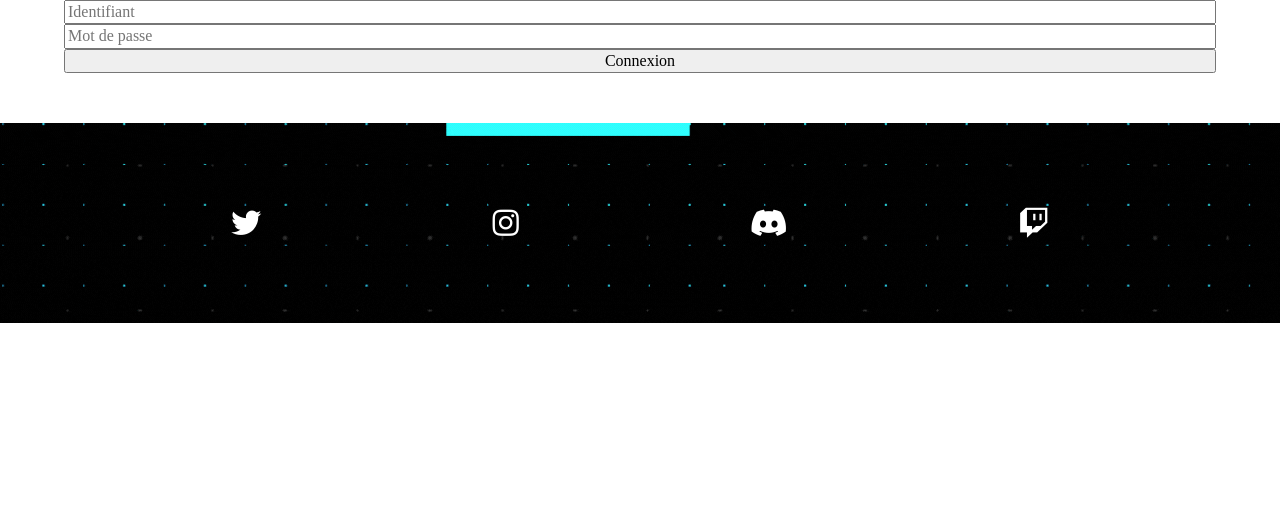
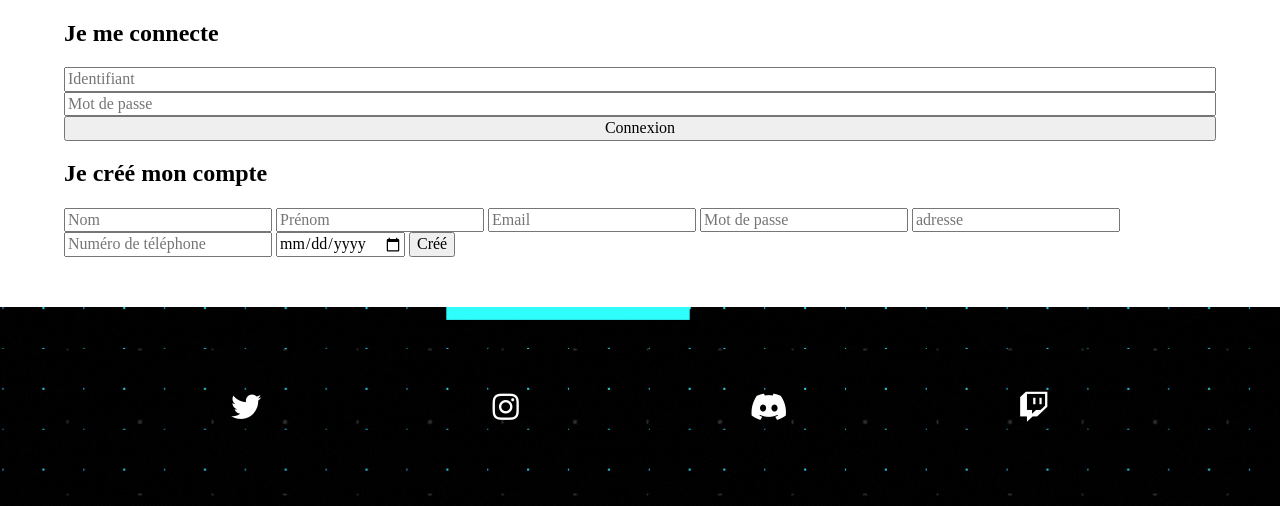
Before and after one commit to antoinevrs/twitch, a PHP site: page /view/login.php in a window 1280 px wide. Shown: the part 250-756 px from the top of the page. Run offline with PHP 8.4, Linux system fonts and the light colour scheme.

Commit message:
31/05/2022 matin

```diff
--- a/controller/login.php
+++ b/controller/login.php
@@ -1,3 +1,3 @@
 <?php
 
-require './view/account.php';
+require './view/login.php';
--- a/index.php
+++ b/index.php
@@ -26,6 +26,10 @@ switch($page){
         require './controller/cart.php';
         break;
 
+    case 'login' :
+        require './controller/login.php';
+        break;
+
     default :
         require './controller/home.php';
 }
--- a/view/cart.php
+++ b/view/cart.php
@@ -1,5 +1,7 @@
 <?php
 ob_start();
+
+session_start();
 ?>
 
 <h1>Le panier</h1>
--- a/view/home.php
+++ b/view/home.php
@@ -1,5 +1,7 @@
 <?php
 ob_start();
+
+session_start();
 ?>
 
 <h1>Bienvenue</h1>
--- a/view/loadout.php
+++ b/view/loadout.php
@@ -1,5 +1,7 @@
 <?php
 ob_start();
+
+session_start();
 ?>
 
 <h1>La page loadout</h1>
--- a/view/login.php
+++ b/view/login.php
@@ -1,19 +1,30 @@
 <?php
 ob_start();
 
-//les session prennent la valeur du formulaire pour se connecter direct a la page compte apres inscription
-    /*$_SESSION['Auth']=$_POST['compte'];
-    $_SESSION['name']=$_POST['login'];
-    $auth = '<h2>Merci de vous être enregistré !</h2>';*/
+if(isset($auth)) echo $auth;
 
 ?>
 
-<form class="form" method="POST">
+<h2>Je me connecte</h2>
+
+<form action="index.php?page=account" class="form" method="POST">
     <input type="text" name="name" placeholder="Identifiant">
     <input type="password" name="pwd" placeholder="Mot de passe">
     <input type="submit" value="Connexion"/>
 </form>
 
+<h2>Je créé mon compte</h2>
+
+<form>
+    <input type="text" name="lastname" placeholder="Nom"/>
+    <input type="text" name="firstname" placeholder="Prénom"/>
+    <input type="text" name="mail" placeholder="Email"/>
+    <input type="text" name="password" placeholder="Mot de passe"/>
+    <input type="text" name="address" placeholder="adresse"/>
+    <input type="number" name="phone" placeholder="Numéro de téléphone"/>
+    <input type="date" name="birthdate"/>
+    <input type="submit" value="Créé"/>
+</form>
 
 <?php
 $content = ob_get_clean();
--- a/view/planning.php
+++ b/view/planning.php
@@ -1,5 +1,7 @@
 <?php
 ob_start();
+
+session_start();
 ?>
 
 <h1>Planning</h1>
--- a/view/shop.php
+++ b/view/shop.php
@@ -1,5 +1,7 @@
 <?php
 ob_start();
+
+session_start();
 
 echo '<h1>La boutique</h1>';
 
```
Also changed, not shown: view/account.php (+37 -1 lines).
